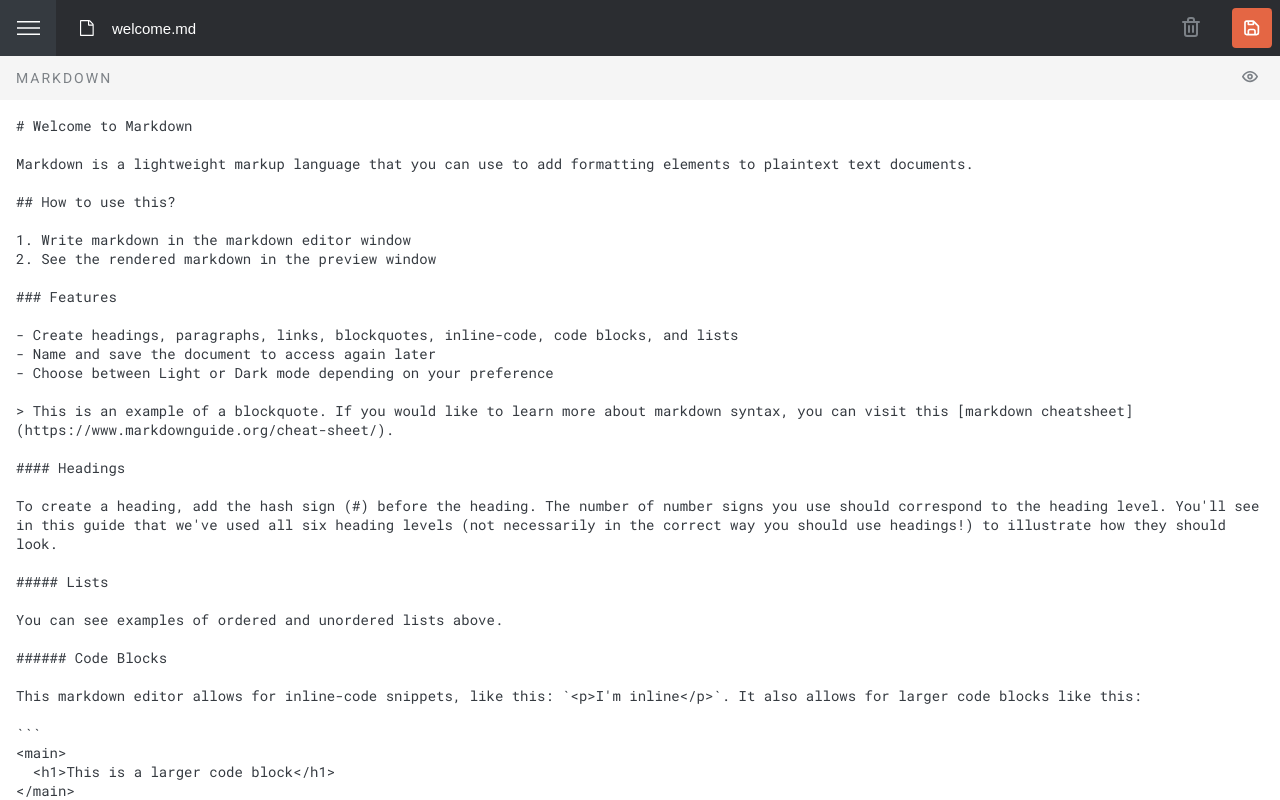
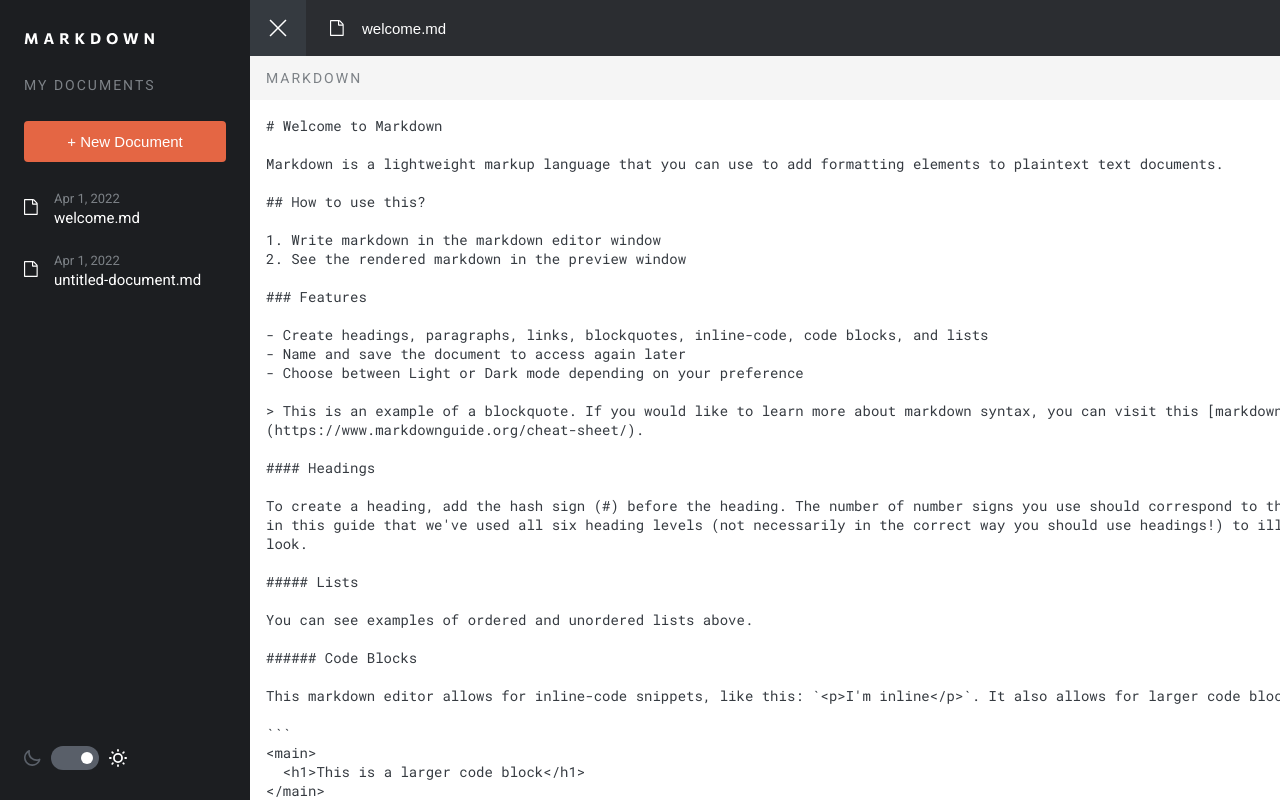
Before and after one commit to ctnance/In-Browser-Markdown-Editor, a React (Create React App) app: page / in a window 1280 px wide. Built offline with nearby package versions, Linux system fonts and the light colour scheme.

Commit message:
toggle menu functionality

```diff
--- a/src/App.tsx
+++ b/src/App.tsx
@@ -1,11 +1,16 @@
 import { FC } from "react";
-import { Header, Main } from "./components";
+import { Header, Main, Menu } from "./components";
+import { useToggler } from "./hooks/index";
 
 const App: FC = () => {
+  const [isMenuActive, toggleMenu] = useToggler(true);
   return (
     <>
-      <Header />
-      <Main />
+      {isMenuActive && <Menu />}
+      <div className={`page-content ${isMenuActive ? "menu-active" : ""}`}>
+        <Header isMenuActive={isMenuActive} toggleMenu={toggleMenu} />
+        <Main />
+      </div>
     </>
   );
 }
--- a/src/MarkdownContext.tsx
+++ b/src/MarkdownContext.tsx
@@ -10,7 +10,8 @@ interface MarkdownObject {
 
 interface DefaultValues {
   markdownNotes: MarkdownObject[],
-  activeNoteId: Number,
+  activeNoteId: number,
+  updateActiveNoteId: (id: number) => void,
 }
 
 const MarkdownContext = createContext({} as DefaultValues);
@@ -23,8 +24,13 @@ const MarkdownContextProvider: FC<Props> = ({ children }) => {
   const [markdownNotes, setMarkdownNotes] = useState(markdownData);
   const [activeNoteId, setActiveNoteId] = useState(0);
 
+  function updateActiveNoteId(id: number) {
+    console.log("UPDATING ACTIVE NOTE ID TO: " + id)
+    setActiveNoteId(id);
+  }
+
   return (
-    <MarkdownContext.Provider value={{ markdownNotes, activeNoteId }}>
+    <MarkdownContext.Provider value={{ markdownNotes, activeNoteId, updateActiveNoteId }}>
       {children}
     </MarkdownContext.Provider>
   )
--- a/src/ThemeContext.tsx
+++ b/src/ThemeContext.tsx
@@ -12,7 +12,9 @@ interface Props {
 }
 
 const ThemeContextProvider: FC<Props> = ({ children }) => {
-  const [isDarkTheme, setIsDarkTheme] = useState<boolean>(false);
+  let userThemeSetting = window.matchMedia("(prefers-color-scheme: dark)");
+  // Set theme based on the prefers-color-scheme value (user preference)
+  const [isDarkTheme, setIsDarkTheme] = useState<boolean>(userThemeSetting.matches);
 
   function toggleTheme() {
     console.log("TOGGLE THEME")
--- a/src/components/FileInput.tsx
+++ b/src/components/FileInput.tsx
@@ -5,11 +5,11 @@ import IconDocument from "../assets/icon-document.svg";
 const FileInput: FC = () => {
   // TODO: Use the "active" note rather than the first note at index 0
   const [fileName, setFileName] = useState<string>("untitled.md");
-  const { markdownNotes } = useContext(MarkdownContext);
+  const { markdownNotes, activeNoteId } = useContext(MarkdownContext);
 
   useEffect(() => {
-    setFileName(markdownNotes[0].name);
-  }, []);
+    setFileName(markdownNotes[activeNoteId].name);
+  }, [activeNoteId]);
 
   function handleChange(e: React.ChangeEvent<HTMLInputElement>) {
     setFileName(e.target.value);
--- a/src/components/Header.tsx
+++ b/src/components/Header.tsx
@@ -2,10 +2,15 @@ import { FC } from "react";
 import { MenuButton, DeleteFileButton, SaveFileButton } from "./buttons/index";
 import { FileInput } from "./";
 
-const Header: FC = () => {
+interface Props {
+  isMenuActive: boolean,
+  toggleMenu: () => void,
+}
+
+const Header: FC<Props> = ({ isMenuActive, toggleMenu }) => {
   return (
     <header className="header">
-      <MenuButton />
+      <MenuButton isActive={isMenuActive} toggle={toggleMenu} />
       <FileInput />
       <DeleteFileButton />
       <SaveFileButton />
--- a/src/components/MarkdownEditor.tsx
+++ b/src/components/MarkdownEditor.tsx
@@ -5,12 +5,12 @@ import { MarkdownContext } from "../MarkdownContext";
 const MarkdownEditor: FC = () => {
   const [text, setText] = useState<string>("");
   // TODO: Use the "active" note rather than the first note at index 0
-  const { markdownNotes } = useContext(MarkdownContext);
+  const { markdownNotes, activeNoteId } = useContext(MarkdownContext);
   const { isDarkTheme } = useContext(ThemeContext);
 
   useEffect(() => {
-    setText(markdownNotes[0].content);
-  }, [])
+    setText(markdownNotes[activeNoteId].content);
+  }, [activeNoteId]);
 
   function handleChange(e: React.ChangeEvent<HTMLTextAreaElement>) {
     setText(e.target.value);
--- a/src/components/MarkdownNote.tsx
+++ b/src/components/MarkdownNote.tsx
@@ -1,17 +1,20 @@
-import { FC } from "react";
+import { FC, useContext } from "react";
+import { MarkdownContext } from "../MarkdownContext";
 
 import IconDocument from "../assets/icon-document.svg";
 
 interface Props {
+  id: number,
   creationDate: string,
   filename: string
 }
 
-const MarkdownNote: FC<Props> = ({ creationDate, filename }) => {
+const MarkdownNote: FC<Props> = ({ id, creationDate, filename }) => {
+  const { updateActiveNoteId } = useContext(MarkdownContext);
   const date = new Date(creationDate).toLocaleDateString("en-us", { day: "numeric", month: "short", year: "numeric" });
 
   return (
-    <div className="markdown-note">
+    <div className="markdown-note" onClick={() => updateActiveNoteId(id)}>
       <div className="markdown-note--icon-container">
         <img className="markdown-note--icon" src={IconDocument} alt="document icon" />
       </div>
--- a/src/components/Menu.tsx
+++ b/src/components/Menu.tsx
@@ -9,12 +9,14 @@ const Menu: FC = () => {
   const { markdownNotes } = useContext(MarkdownContext);
 
   const noteEntries = markdownNotes.map(note => (
-    <MarkdownNote key={note.id} creationDate={note.createdAt} filename={note.name} />
+    <MarkdownNote key={note.id} id={note.id} creationDate={note.createdAt} filename={note.name} />
   ))
 
   return (
     <div className="menu">
-      <img className="menu--title-icon" src={Logo} alt="menu icon" />
+      <div className="menu--title-icon-wrapper">
+        <img className="menu--title-icon" src={Logo} alt="menu title icon" />
+      </div>
       <p className="menu--document-text">My Documents</p>
       <NewDocumentButton />
       <div className="menu--markdown-notes">
--- a/src/components/buttons/MenuButton.tsx
+++ b/src/components/buttons/MenuButton.tsx
@@ -1,20 +1,21 @@
 import { FC } from "react";
-import { useToggler } from "../../hooks/index";
-import { Menu } from "../";
 
 import IconMenu from "../../assets/icon-menu.svg";
 import IconClose from "../../assets/icon-close.svg";
 
-const MenuButton: FC = () => {
-  const [isActive, toggle] = useToggler(false);
+interface Props {
+  isActive: boolean,
+  toggle: () => void,
+}
+
+const MenuButton: FC<Props> = ({ isActive, toggle }) => {
 
   return (
-    <>
-      <button className="btn menu-btn" onClick={toggle}><div className="menu-btn--icon-container">
+    <button className="btn menu-btn" onClick={toggle}>
+      <div className="menu-btn--icon-container">
         <img className={`menu-btn--icon ${isActive ? "close" : "menu"}-icon`} src={isActive ? IconClose : IconMenu} alt="button icon" />
-      </div></button>
-      {isActive && <Menu />}
-    </>
+      </div>
+    </button>
   )
 }
 
--- a/src/index.css
+++ b/src/index.css
@@ -147,9 +147,20 @@ img {
 /* CUSTOM STYLES */
 
 #root {
+  height: 100%;
+  overflow-x: hidden;
+}
+
+.page-content {
+  position: relative;
   display: flex;
   flex-direction: column;
   height: 100%;
+}
+
+.page-content.menu-active {
+  transform: translateX(250px);
+  overflow-x: hidden;
 }
 
 .header {
@@ -160,19 +171,14 @@ img {
 
 /* TODO: Move Index */
 .menu {
+  position: fixed;
   display: flex;
   flex-direction: column;
-  position: absolute;
-  top: 0;
-  left: 0;
   background-color: var(--color-weight-900);
   width: 250px;
   height: 100vh;
   padding: 30px 24px;
-}
-
-.menu--title-icon {
-  align-self: flex-start;
+  z-index: 10;
 }
 
 .menu--document-text {
@@ -192,7 +198,13 @@ img {
   display: flex;
   align-items: center;
   width: 100%;
-  margin-bottom: 1.625em;
+  margin-bottom: 1em;
+  padding: 5px 0;
+}
+
+.markdown-note:hover {
+  background-color: var(--color-weight-700);
+  border-radius: 4px;
 }
 
 .markdown-note--icon-container {
```
